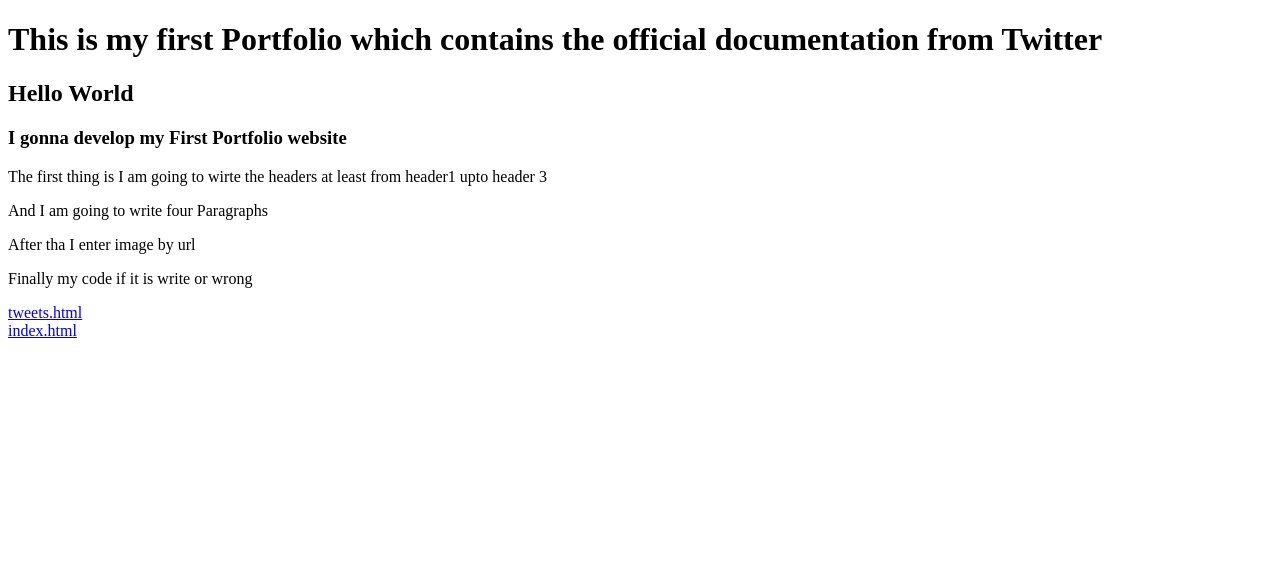
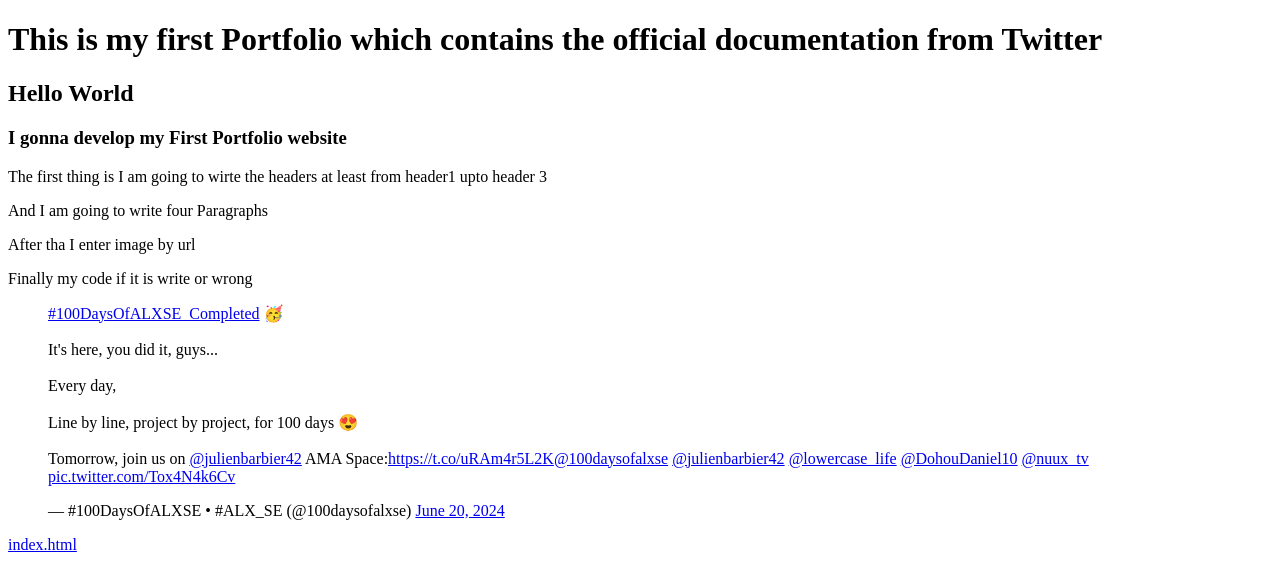
Before and after one commit to Abrish4ever/My_First_PortFolio, a plain HTML site: page html_basic/tweets.html in a window 1280 px wide. Drawn offline with Linux system fonts and the light colour scheme.

```diff
--- a/html_basic/tweets.html
+++ b/html_basic/tweets.html
@@ -1,9 +1,11 @@
 <!DOCTYPE html>
 <html lang="en">
+
 <head>
     <meta charset="utf-8">
     <title>My First Portfolio</title>
 </head>
+
 <body>
     <h1>This is my first Portfolio which contains the official documentation from Twitter</h1>
     <h2>Hello World</h2>
@@ -12,7 +14,24 @@
     <p>And I am going to write four Paragraphs </p>
     <p>After tha I enter image by url</p>
     <p>Finally my code if it is write or wrong</p>
-    <a href="https://twitter.com/alx_africa/status/1803462030453571676">tweets.html</a> <br>
+    <blockquote class="twitter-tweet" data-media-max-width="560">
+        <p lang="en" dir="ltr"><a
+                href="https://twitter.com/hashtag/100DaysOfALXSE_Completed?src=hash&amp;ref_src=twsrc%5Etfw">#100DaysOfALXSE_Completed</a>
+            🥳<br><br>It&#39;s here, you did it, guys...<br><br>Every day,<br><br>Line by line, project by project, for
+            100 days 😍<br><br>Tomorrow, join us on <a
+                href="https://twitter.com/julienbarbier42?ref_src=twsrc%5Etfw">@julienbarbier42</a> AMA Space:<a
+                href="https://t.co/uRAm4r5L2K">https://t.co/uRAm4r5L2K</a><a
+                href="https://twitter.com/100daysofalxse?ref_src=twsrc%5Etfw">@100daysofalxse</a> <a
+                href="https://twitter.com/julienbarbier42?ref_src=twsrc%5Etfw">@julienbarbier42</a> <a
+                href="https://twitter.com/lowercase_life?ref_src=twsrc%5Etfw">@lowercase_life</a> <a
+                href="https://twitter.com/DohouDaniel10?ref_src=twsrc%5Etfw">@DohouDaniel10</a> <a
+                href="https://twitter.com/nuux_tv?ref_src=twsrc%5Etfw">@nuux_tv</a> <a
+                href="https://t.co/Tox4N4k6Cv">pic.twitter.com/Tox4N4k6Cv</a></p>&mdash; #100DaysOfALXSE • #ALX_SE
+        (@100daysofalxse) <a
+            href="https://twitter.com/100daysofalxse/status/1803933763899941190?ref_src=twsrc%5Etfw">June 20, 2024</a>
+    </blockquote>
+    <script async src="https://platform.twitter.com/widgets.js" charset="utf-8"></script>
     <a href="index.html">index.html</a>
 </body>
+
 </html>
```
Also changed, not shown: html_basic/index.html (+35 -2 lines).
